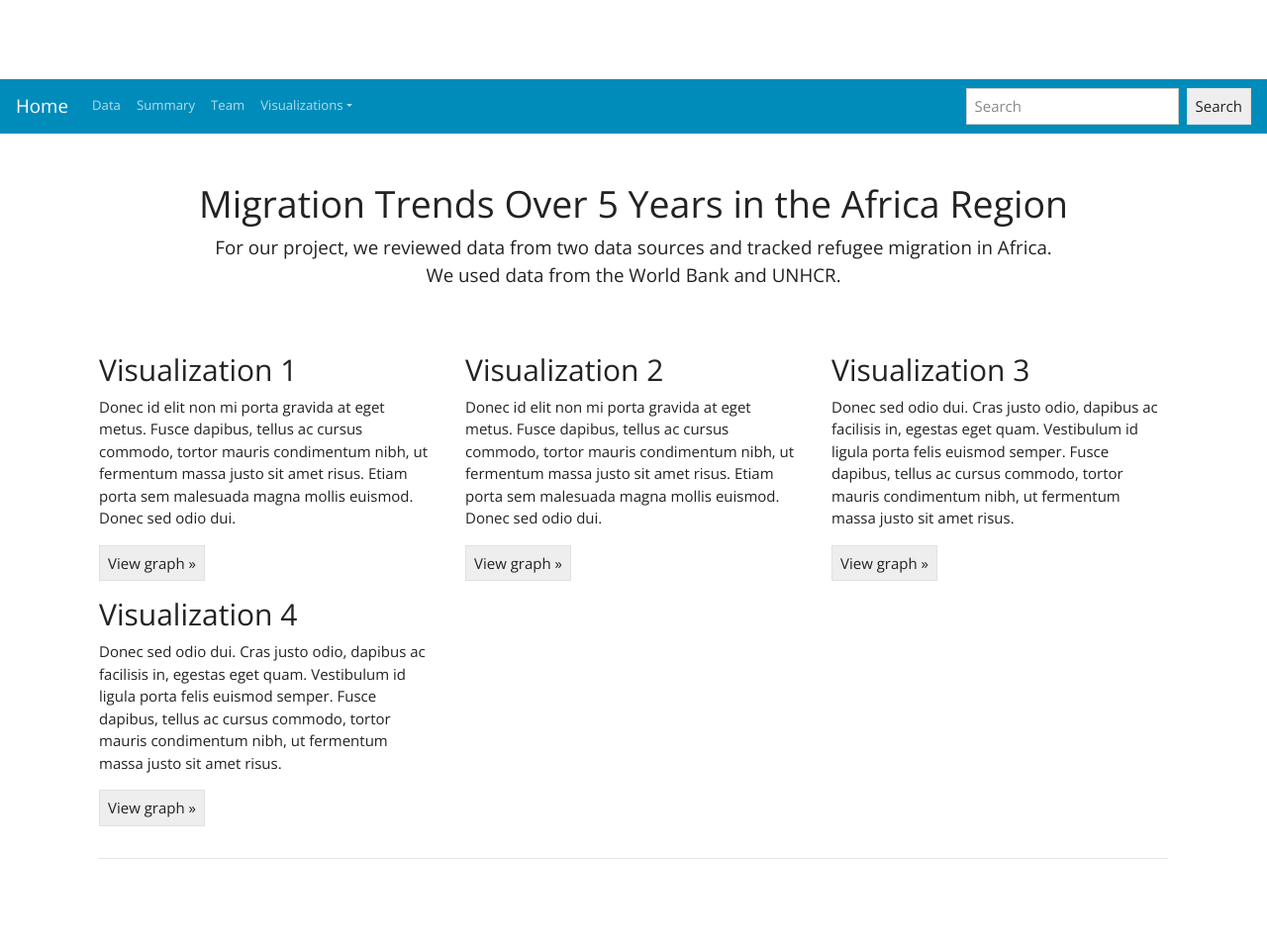
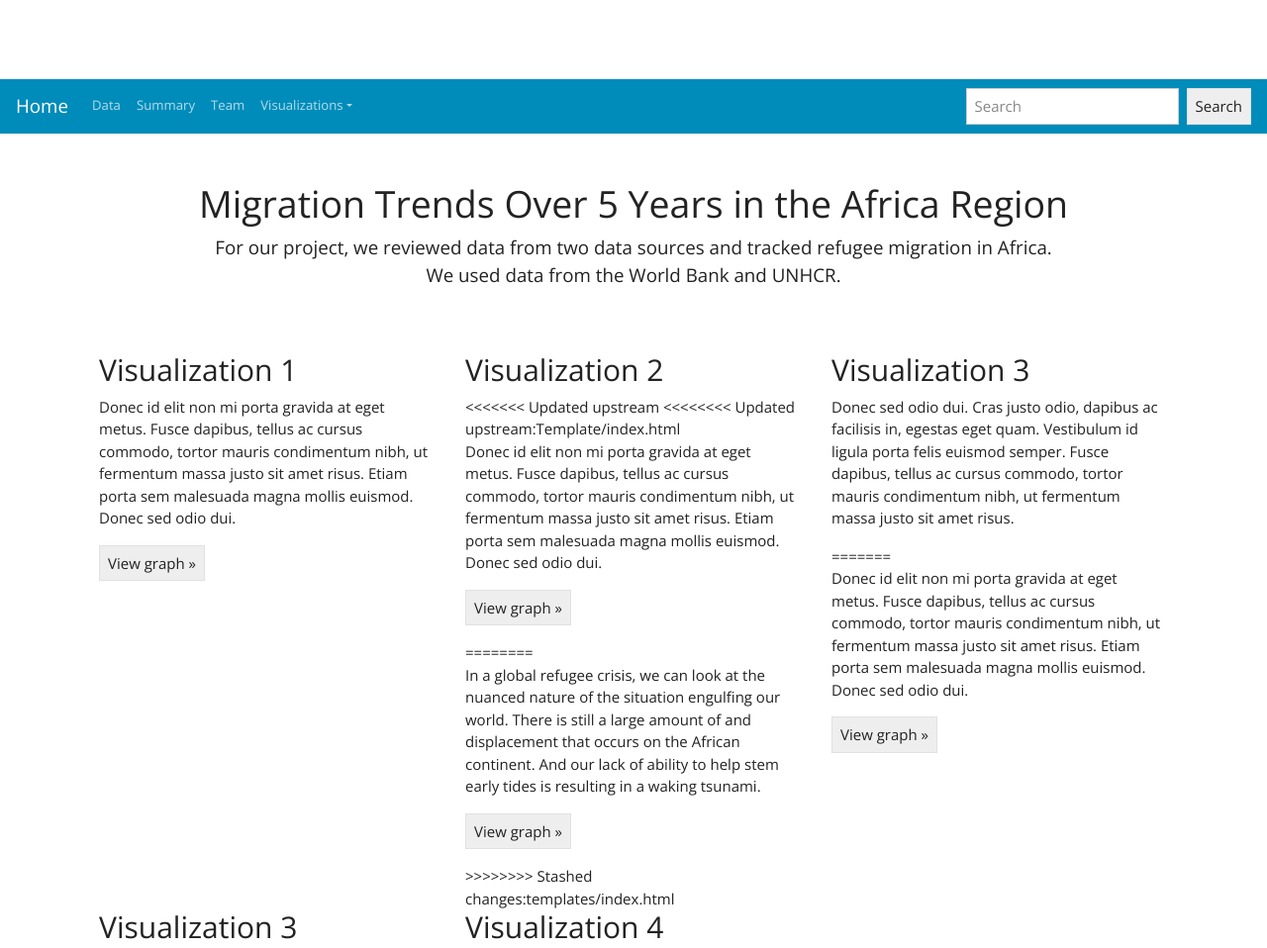
Before and after one commit to TrentELittle/SecondProject2, a plain HTML site: page Template/index.html in a window 1280 px wide. Shown: the top 958 px of the page at 99% size. Before the commit the page ends 884 px from the top, so only its background shows below. Drawn offline with nearby package versions, Linux system fonts and the light colour scheme.

Commit message:
txt for visual 2
I've added txt to the visualization

```diff
--- a/Template/index.html
+++ b/Template/index.html
@@ -119,12 +119,30 @@
       </div>
       <div class="col-md-4">
         <h2>Visualization 2</h2>
+<<<<<<< Updated upstream
+<<<<<<<< Updated upstream:Template/index.html
+        <p>Donec id elit non mi porta gravida at eget metus. Fusce dapibus, tellus ac cursus commodo, tortor mauris condimentum nibh, ut fermentum massa justo sit amet risus. Etiam porta sem malesuada magna mollis euismod. Donec sed odio dui. </p>
+        <p><a class="btn btn-secondary" href="visualization2.html" role="button">View graph &raquo;</a></p>
+========
+        <p>In a global refugee crisis, we can look at the nuanced nature of the situation engulfing our world. There is still a
+        large amount of and displacement that occurs on the African continent. And our lack of ability to help stem early tides
+        is resulting in a waking tsunami. </p>
+        <p><a class="btn btn-secondary" href="../templates/Piechart.html" role="button">View graph &raquo;</a></p>
+>>>>>>>> Stashed changes:templates/index.html
+      </div>
+      <div class="col-md-4">
+        <h2>Visualization 3</h2>
+        <p>Donec sed odio dui. Cras justo odio, dapibus ac facilisis in, egestas eget quam. Vestibulum id ligula porta felis euismod semper. Fusce dapibus, tellus ac cursus commodo, tortor mauris condimentum nibh, ut fermentum massa justo sit amet risus.</p>
+=======
         <p>Donec id elit non mi porta gravida at eget metus. Fusce dapibus, tellus ac cursus commodo, tortor mauris condimentum nibh, ut fermentum massa justo sit amet risus. Etiam porta sem malesuada magna mollis euismod. Donec sed odio dui. </p>
         <p><a class="btn btn-secondary" href="visualization2.html" role="button">View graph &raquo;</a></p>
       </div>
       <div class="col-md-4">
         <h2>Visualization 3</h2>
-        <p>Donec sed odio dui. Cras justo odio, dapibus ac facilisis in, egestas eget quam. Vestibulum id ligula porta felis euismod semper. Fusce dapibus, tellus ac cursus commodo, tortor mauris condimentum nibh, ut fermentum massa justo sit amet risus.</p>
+        <p>In a global refugee crisis, we can look at the nuanced nature of the situation engulfing our world. There is still a
+        large amount of and displacement that occurs on the African continent. And our lack of ability to help stem early tides
+        is resulting in a waking tsunami.</p>
+>>>>>>> Stashed changes
         <p><a class="btn btn-secondary" href="visualization3.html" role="button">View graph &raquo;</a></p>
       </div>
       <div class="col-md-4">
```
